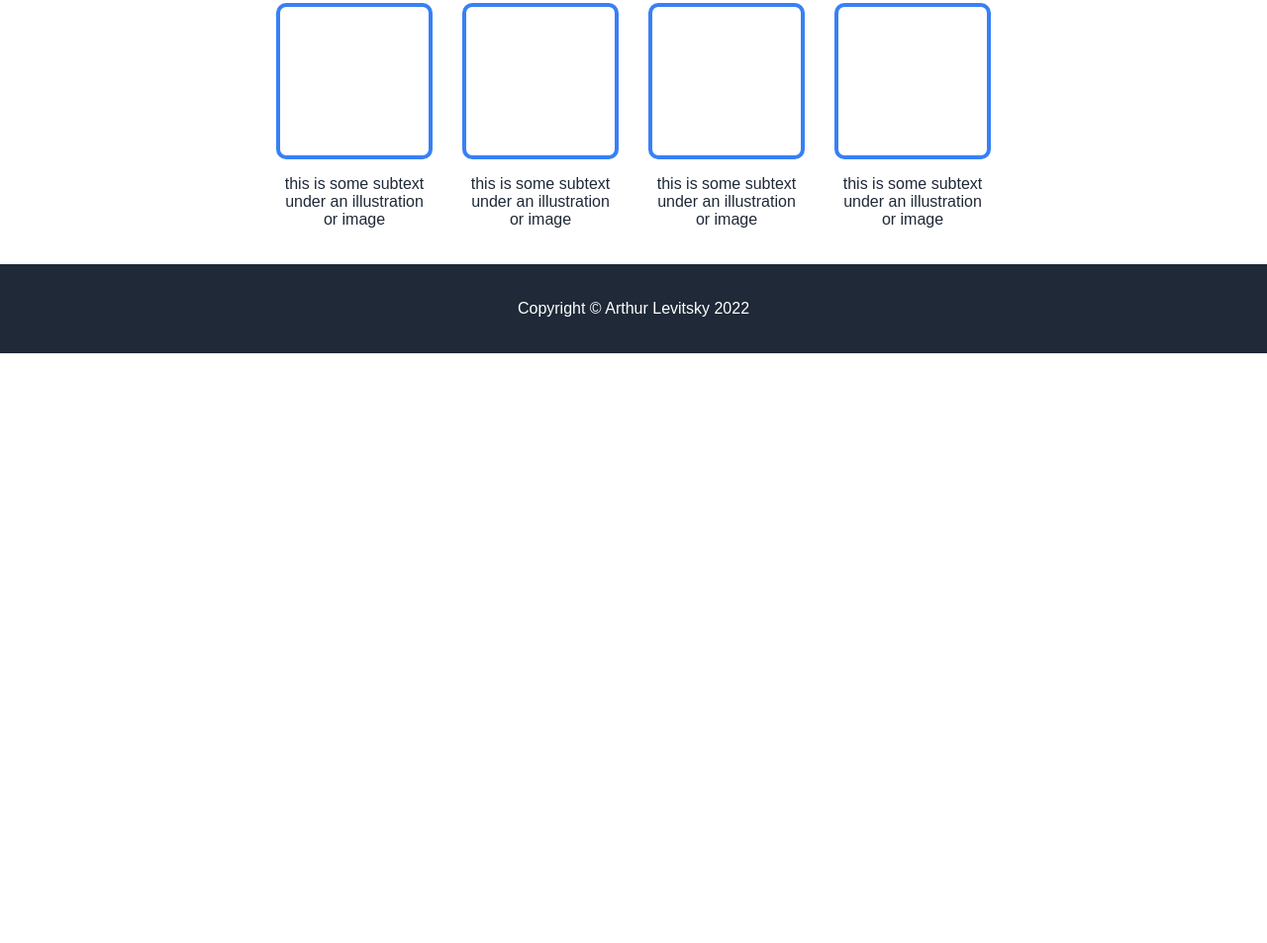
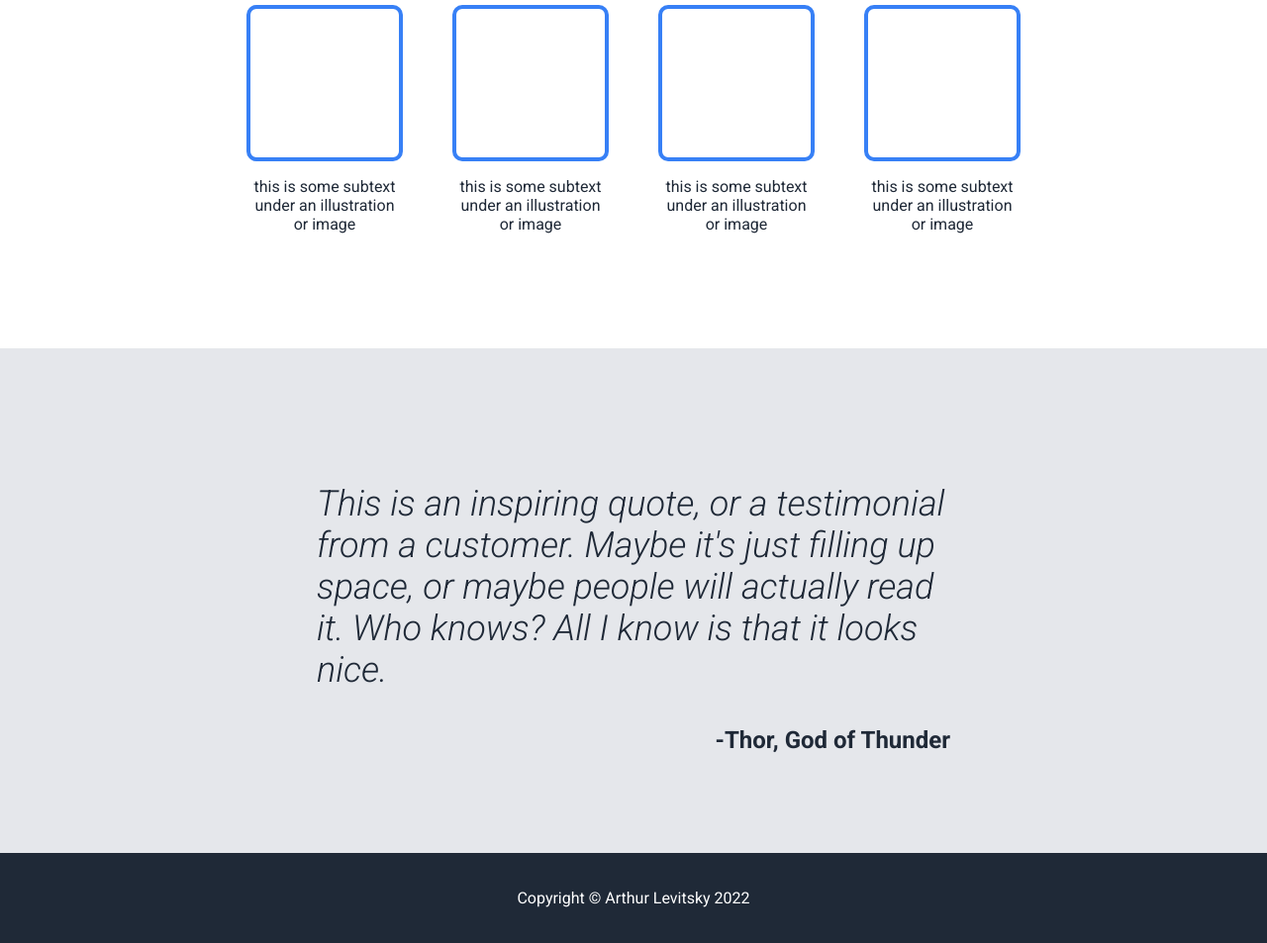
Before and after one commit to artsky-bot/odin-landing-page, a plain HTML site: page index.html in a window 1280 px wide. Shown: the part 629-1582 px from the top of the page at 99% size. Before the commit the page ends 986 px from the top, so only its background shows below. Drawn offline with Linux system fonts and the light colour scheme.

Commit message:
applied Roboto font from google fonts api and completed the quote section with responsive design

```diff
--- a/index.html
+++ b/index.html
@@ -67,6 +67,14 @@
         </div>
       </div>
     </div>
+    <div class="container lightgray-bg" id="quote-container">
+      <p id="quote-text">
+        This is an inspiring quote, or a testimonial from a customer. Maybe it's
+        just filling up space, or maybe people will actually read it. Who knows?
+        All I know is that it looks nice.
+      </p>
+      <strong id="quote-author">-Thor, God of Thunder</strong>
+    </div>
   </body>
   <footer class="container blue-bg" id="footer-content">
     <p>Copyright &copy; Arthur Levitsky 2022</p>
--- a/main.css
+++ b/main.css
@@ -1,5 +1,7 @@
+@import url("https://fonts.googleapis.com/css2?family=Roboto:ital,wght@0,100;0,300;0,400;0,500;0,700;0,900;1,100;1,300;1,400;1,500;1,700;1,900&display=swap");
+
 html {
-  font-family: "Arial", sans-serif;
+  font-family: "Roboto", sans-serif;
 }
 
 body {
@@ -67,7 +69,7 @@ a:hover .link-text {
 }
 
 .navbar-links .link-text {
-  font-weight: 100;
+  font-weight: 300;
   font-size: 18px;
   color: #e5e7eb;
 }
@@ -123,11 +125,12 @@ a:hover .link-text {
   justify-content: center;
   align-items: center;
   text-align: center;
+  padding-bottom: 100px;
 }
 
 #info-subsection {
   display: flex;
-  gap: 30px;
+  gap: 50px;
   flex-wrap: wrap;
   justify-content: space-between;
   width: fit-content (1000px);
@@ -146,11 +149,36 @@ a:hover .link-text {
 
 #info-title {
   font-size: 36px;
-  -webkit-text-stroke: 1px;
 }
 
-@media screen and (max-width: 500px) {
+#info-text {
+  color: #1f2937;
+}
+
+@media screen and (max-width: 550px) {
   #info-subsection {
-    justify-content: center;
+    flex-direction: column;
   }
 }
+
+#quote-container {
+  display: flex;
+  flex-direction: column;
+  align-items: flex-end;
+  padding-top: 100px;
+  padding-right: 25%;
+  padding-left: 25%;
+  padding-bottom: 100px;
+}
+
+#quote-text {
+  font-size: 36px;
+  font-style: italic;
+  font-weight: 300;
+  color: #1f2937;
+}
+
+#quote-author {
+  font-size: 24px;
+  color: #1f2937;
+}
```
